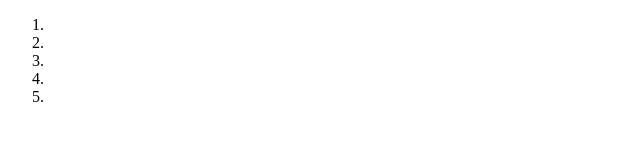
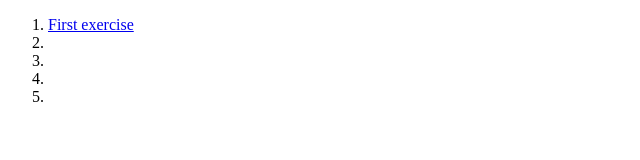
Before and after one commit to Arussel1/odin-css-exercise, a plain HTML site: page index.html in a window 1280 px wide. Shown: the whole page, without its empty margins (0-640 px from the left). Drawn offline with Linux system fonts and the light colour scheme.

Commit message:
Add text for first link

```diff
--- a/index.html
+++ b/index.html
@@ -5,7 +5,7 @@
     <meta name="viewport" content="width=device-width, initial-scale=1.0">
     <title>CSS Exercise</title>
     <ol>
-        <li><a href="exercise-01/01.html"></a></li>
+        <li><a href="exercise-01/01.html">First exercise</a></li>
         <li></li>
         <li></li>
         <li></li>
```
